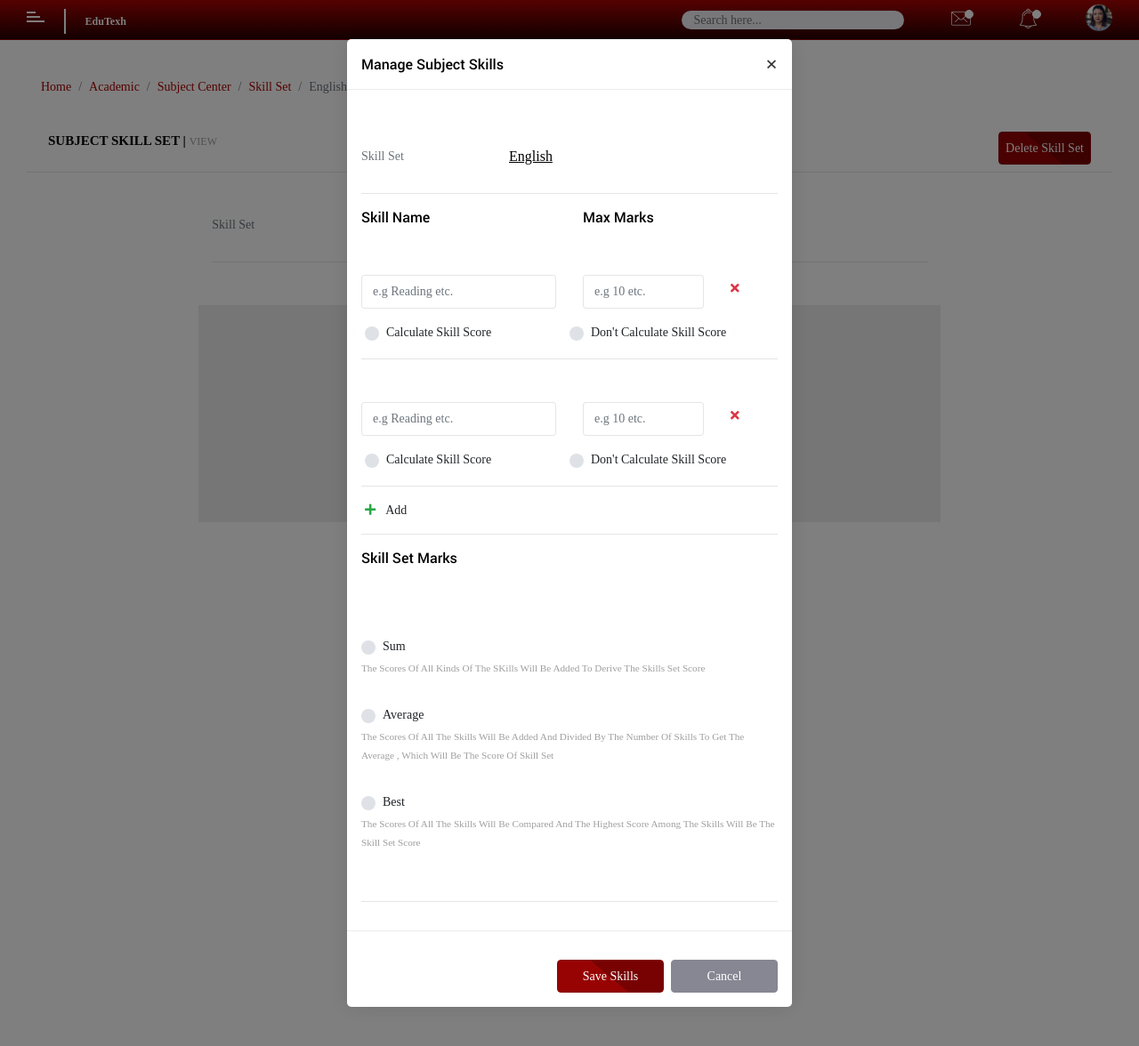
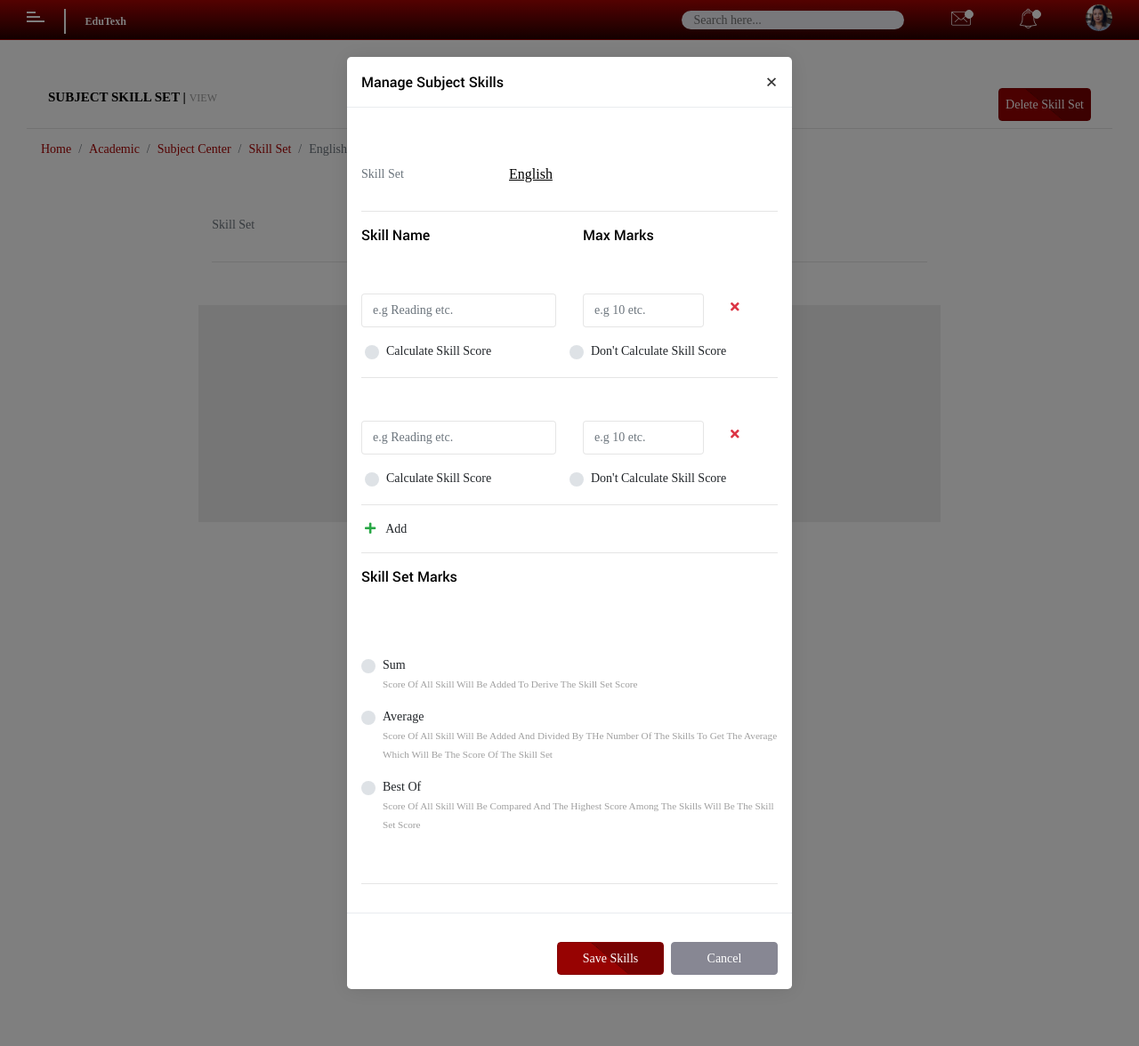
Before and after one commit to sharjeelFaisalBaig/edutexhFront-end, a PHP site: page /Academic-SubjectCenter_skillSet_view_sub.php in a window 1280 px wide, after a click on "Add Subject Skills". Shown: the whole page at 89% size. Run offline with PHP 8.4, Linux system fonts and the light colour scheme; some libraries are stand-ins or nearby versions.

Commit message:
Sharjeel Added Subject Center 3 Files  ( U p d a t e d )

```diff
--- a/Academic-SubjectCenter_skillSet_view_sub.php
+++ b/Academic-SubjectCenter_skillSet_view_sub.php
@@ -12,6 +12,16 @@
 <div class="ms-content-wrapper">
   <div class="row">
     <div class="col-md-12">
+        <div class="ms-panel-header">
+            <h6 class="my-4 d-md-inline"><b>Subject Skill Set | </b><small>View</small></h6>
+            <div class="float-md-right">
+                <a href="#" class="btn btn-primary width70" id="to_hide_1" type="submit">Delete Skill Set</a>
+                <a href="#" class="btn btn-primary width70 d-none" id="to_show_1" type="submit">Edit Skill Set</a>
+                <div class="clearfix"></div>
+            </div>
+        </div>
+    </div>
+    <div class="col-md-12">
       <nav aria-label="breadcrumb">
         <ol class="breadcrumb pl-0">
           <li class="breadcrumb-item"><a href="index.php">Home</a></li>
@@ -21,16 +31,6 @@
           <li class="breadcrumb-item active" aria-current="page">English</li>
         </ol>
       </nav>
-    </div>
-    <div class="col-md-12">
-        <div class="ms-panel-header">
-            <h6 class="my-4 d-md-inline"><b>Subject Skill Set | </b><small>View</small></h6>
-            <div class="float-md-right">
-                <a href="#" class="btn btn-primary width70" id="to_hide_1" type="submit">Delete Skill Set</a>
-                <a href="#" class="btn btn-primary width70 d-none" id="to_show_1" type="submit">Edit Skill Set</a>
-                <div class="clearfix"></div>
-            </div>
-        </div>
     </div>
     <div class="col-md-8 m-auto">
         <div class="row mt-5">
@@ -69,6 +69,46 @@
                         <tr>
                             <td>Reading</td>
                             <td>-</td>
+                            <td><a href="#" data-toggle="modal" data-target="#modal_addSkill">Add Subject Skills</a></td>
+                        </tr>
+                    </tbody>
+                    </table>
+                </div>
+            </div>
+            <div class="col-md-12">
+                <i class="fas fa-info-circle" data-toggle="tooltip" data-placement="top" title="" data-original-title="This Skill Set Has Dependencies"></i>
+            </div>
+        </div>
+        <div class="row d-none mt-4" id="to_show_3">
+            <div class="col-md-12">
+                <div class="table-responsive">
+                    <table class="table table-bordered thead-primary">
+                    <thead>
+                        <tr>
+                            <th scope="col">Skill Name</th>
+                            <th scope="col">Formula</th>
+                            <th scope="col">Actions</th>
+                        </tr>
+                    </thead>
+                    <tbody>
+                        <tr>
+                            <td class="bold">Reading</td>
+                            <td id="to_hide_table"><p class="text-center">-</p></td>
+                            <td><a href="#" data-toggle="modal" data-target="#modal_addSkill">Add Subject Skills</a></td>
+                        </tr>
+                        <tr>
+                            <td><p class="text-muted text-center my-2">-Pronounciation</p></td>
+                            <td class="border-0"></td>
+                            <td></td>
+                        </tr>
+                        <tr>
+                            <td><p class="text-muted text-center my-2">-Comprehesion</p></td>
+                            <td class="border-0 bordercstm"></td>
+                            <td></td>
+                        </tr>
+                        <tr>
+                            <td class="bold">Reading</td>
+                            <td id="to_hide_table"><p class="text-center">-</p></td>
                             <td><a href="#" data-toggle="modal" data-target="#modal_addSkill">Add Subject Skills</a></td>
                         </tr>
                     </tbody>
@@ -119,11 +159,11 @@
                 </div>
                 <div class="row mx-1">
                     <div class="custom-control custom-radio custom-control mt-3 col-md-6">
-                        <input type="radio" class="custom-control-input" id="calc_0" name="example" value="customEx">
+                        <input type="radio" class="custom-control-input" id="calc_0" name="example1" value="customEx4">
                         <label class="custom-control-label" for="calc_0">Calculate Skill Score</label><br>
                     </div>
                     <div class="custom-control custom-radio custom-control mt-3 col-md-6">
-                        <input type="radio" class="custom-control-input" id="dcalc_0" name="example" value="customEx">
+                        <input type="radio" class="custom-control-input" id="dcalc_0" name="example1" value="customEx1">
                         <label class="custom-control-label" for="dcalc_0">Don't Calculate Skill Score</label><br>
                     </div>
                 </div>
@@ -141,11 +181,11 @@
                 </div>
                 <div class="row mx-1">
                     <div class="custom-control custom-radio custom-control mt-3 col-md-6">
-                        <input type="radio" class="custom-control-input" id="calc" name="example" value="customEx">
+                        <input type="radio" class="custom-control-input" id="calc" name="example2" value="customEx2">
                         <label class="custom-control-label" for="calc">Calculate Skill Score</label><br>
                     </div>
                     <div class="custom-control custom-radio custom-control mt-3 col-md-6">
-                        <input type="radio" class="custom-control-input" id="dcalc" name="example" value="customEx">
+                        <input type="radio" class="custom-control-input" id="dcalc" name="example2" value="customEx3">
                         <label class="custom-control-label" for="dcalc">Don't Calculate Skill Score</label><br>
                     </div>
                 </div>
@@ -163,25 +203,21 @@
                 </div>
                 <div class="row my-5">
                     <div class="col-md-12 my-2">
+                         <div class="custom-control custom-radio custom-control mt-3">
+                            <input type="radio" class="custom-control-input" id="customRadio" name="example" value="customEx">
+                            <label class="custom-control-label" for="customRadio">Sum</label><br>
+                            <small>Score Of All Skill Will Be Added To Derive The Skill Set Score</small>
+                        </div>
                         <div class="custom-control custom-radio custom-control mt-3">
-                            <input type="radio" class="custom-control-input" id="sum" name="example_1" value="customEx">
-                            <label class="custom-control-label" for="example_1">Sum</label><br>
+                            <input type="radio" class="custom-control-input" id="customRadio2" name="example" value="customEx">
+                            <label class="custom-control-label" for="customRadio2">Average</label><br>
+                            <small>Score Of All Skill Will Be Added And Divided By THe Number Of The Skills To Get The Average Which Will Be The Score Of The Skill Set</small>
                         </div>
-                        <small>The Scores Of All Kinds Of The SKills Will Be Added To Derive The Skills Set Score</small>
-                    </div>
-                    <div class="col-md-12 my-2">
                         <div class="custom-control custom-radio custom-control mt-3">
-                            <input type="radio" class="custom-control-input" id="sum12" name="example_2" value="customEx">
-                            <label class="custom-control-label" for="example_2">Average</label><br>
+                            <input type="radio" class="custom-control-input" id="customRadio3" name="example" value="customEx">
+                            <label class="custom-control-label" for="customRadio3">Best Of</label><br>
+                            <small>Score Of All Skill Will Be Compared And The Highest Score Among The Skills Will Be The Skill Set Score</small>
                         </div>
-                        <small>The Scores Of All The Skills Will Be Added And Divided By The Number Of Skills To Get The Average , Which Will Be The Score Of Skill Set</small>
-                    </div>
-                    <div class="col-md-12 my-2">
-                        <div class="custom-control custom-radio custom-control mt-3">
-                            <input type="radio" class="custom-control-input" id="sum" name="example_3" value="customEx">
-                            <label class="custom-control-label" for="example_3">Best</label><br>
-                        </div>
-                        <small>The Scores Of All The Skills Will Be Compared And The Highest Score Among The Skills Will Be The Skill Set Score</small>
                     </div>
                 </div>
                 <hr>
@@ -263,28 +299,21 @@
                     <div class="col-md-12 my-2">
                         <div class="custom-control custom-radio custom-control mt-3">
                             <input type="radio" class="custom-control-input" id="sum" name="example">
-                            <label class="custom-control-label" for="example">Sum</label><br>
+                            <label class="custom-control-label" for="sum">Sum</label><br>
                             <small>The Scores Of All Kinds Of The SKills Will Be Added To Derive The Skills Set Score</small>
                         </div>
                     </div>
                     <div class="col-md-12 my-2">
                         <div class="custom-control custom-radio custom-control mt-3">
-                            <input type="radio" class="custom-control-input" id="sum" name="example">
-                            <label class="custom-control-label" for="example">Sum</label><br>
-                            <small>The Scores Of All Kinds Of The SKills Will Be Added To Derive The Skills Set Score</small>
-                        </div>
-                    </div>
-                    <div class="col-md-12 my-2">
-                        <div class="custom-control custom-radio custom-control mt-3">
-                            <input type="radio" class="custom-control-input" id="" name="example">
-                            <label class="custom-control-label" for="example">Average</label><br>
+                            <input type="radio" class="custom-control-input" id="avg" name="example">
+                            <label class="custom-control-label" for="avg">Average</label><br>
                             <small>The Scores Of All The Skills Will Be Added And Divided By The Number Of Skills To Get The Average , Which Will Be The Score Of Skill Set</small>
                         </div>
                     </div>
                     <div class="col-md-12 my-2">
                         <div class="custom-control custom-radio custom-control mt-3">
-                            <input type="radio" class="custom-control-input" id="" name="example">
-                            <label class="custom-control-label" for="example">Best</label><br>
+                            <input type="radio" class="custom-control-input" id="best" name="example">
+                            <label class="custom-control-label" for="best">Best</label><br>
                             <small>The Scores Of All The Skills Will Be Compared And The Highest Score Among The Skills Will Be The Skill Set Score</small>
                         </div>
                     </div>
@@ -301,11 +330,13 @@
 <script>
     var to_show_1 = document.getElementById("to_show_1").classList;
     var to_show_2 = document.getElementById("to_show_2").classList;
+    var to_show_3 = document.getElementById("to_show_3").classList;
     var to_hide_1 = document.getElementById("to_hide_1").classList;
     var to_hide_2 = document.getElementById("to_hide_2").classList;
     function showHide(){
         to_show_1.remove("d-none");
         to_show_2.remove("d-none");
+        to_show_3.remove("d-none");
         to_hide_1.add("d-none");
         to_hide_2.add("d-none");
     };
```
Also changed, not shown: Academic-SubjectCenter_skillSet_sub.php (+14 -6 lines).
